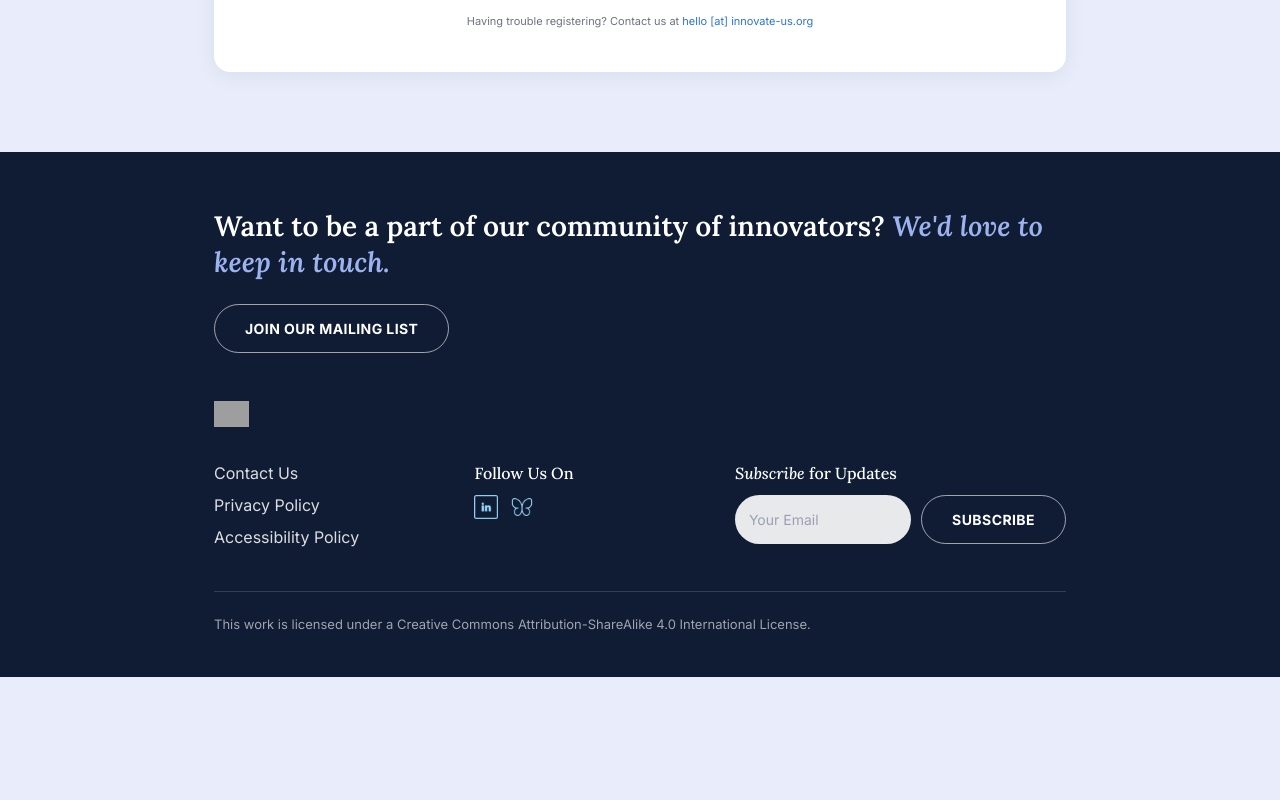
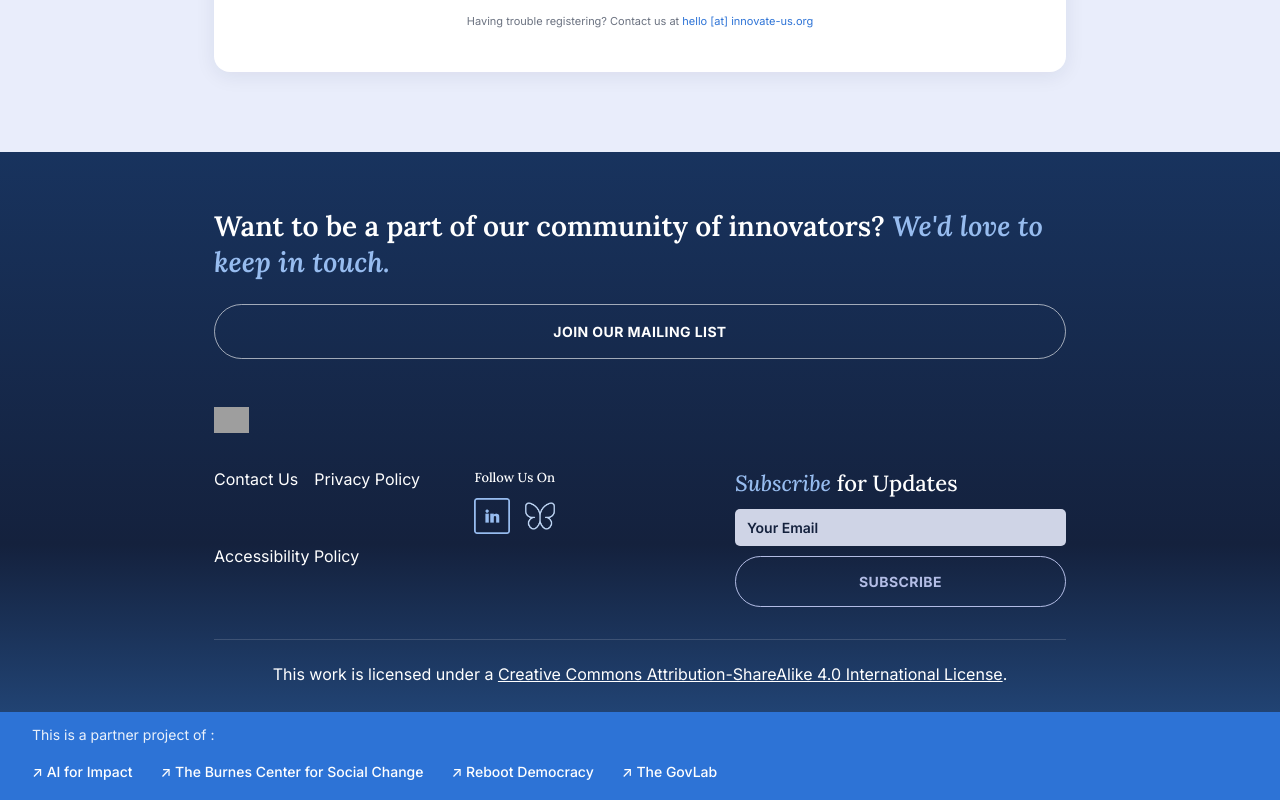
Before and after one commit to yashika-lodh/innovateUS, a React (Vite) app: page / in a window 1280 px wide. Shown: the part 1270-2070 px from the top of the page. Before the commit the page ends 1947 px from the top, so only its background shows below. Built offline with nearby package versions, Linux system fonts and the light colour scheme; grey boxes are pictures that could not be loaded.

Commit message:
Fix: made changes in footer to match the reference

```diff
--- a/src/app.tsx
+++ b/src/app.tsx
@@ -15,15 +15,47 @@ const NAV_LINKS = [
   { label: "About Us", expandable: true },
 ];
 
+function PartnerBar({
+  open,
+  onToggle,
+}: {
+  open: boolean;
+  onToggle: () => void;
+}) {
+  return (
+    <div className="partner-bar">
+      <button
+        className="partner-bar__toggle"
+        onClick={onToggle}
+        aria-expanded={open}
+        aria-controls="partner-links"
+      >
+        <span className="partner-label">This is a partner project of :</span>
+        <span className={`partner-bar__arrow ${open ? "partner-bar__arrow--open" : ""}`} aria-hidden="true">
+          ↓
+        </span>
+      </button>
+      <div id="partner-links" className={`partner-bar__links ${open ? "partner-bar__links--open" : ""}`}>
+        {PARTNER_LINKS.map((link) => (
+          <a key={link.label} href={link.href} target="_blank" rel="noopener noreferrer">
+            ↗ {link.label}
+          </a>
+        ))}
+      </div>
+    </div>
+  );
+}
+
 function App() {
   const [partnerBarOpen, setPartnerBarOpen] = useState(false);
   const [navOpen, setNavOpen] = useState(false);
   const [openNavSection, setOpenNavSection] = useState<string | null>(null);
+  const [footerPartnerBarOpen, setFooterPartnerBarOpen] = useState(false);
 
   return (
     <>
       {/* Top partner bar — collapsible, matches reference site's expand/collapse behavior */}
-      <div className="partner-bar">
+      {/* <div className="partner-bar">
         <button
           className="partner-bar__toggle"
           onClick={() => setPartnerBarOpen((open) => !open)}
@@ -42,7 +74,9 @@ function App() {
             </a>
           ))}
         </div>
-      </div>
+      </div> */}
+
+      <PartnerBar open={partnerBarOpen} onToggle={() => setPartnerBarOpen((o) => !o)} />
 
       {/* Nav */}
       <header className="site-header">
@@ -155,7 +189,7 @@ function App() {
           <p className="footer-cta">
             Want to be a part of our community of innovators? <em>We'd love to keep in touch.</em>
           </p>
-          <a href="#" className="pill-btn pill-btn--ghost">
+          <a href="#" className="pill-btn pill-btn--ghost footer-cta-btn">
             Join Our Mailing List
           </a>
 
@@ -172,7 +206,7 @@ function App() {
               <a href="#">Accessibility Policy</a>
             </div>
             <div>
-              <p className="footer-label">Follow Us On</p>
+              <p className="footer-label footer-label--follow">Follow Us On</p>
               <div className="social-icons">
                 <a href="#" aria-label="LinkedIn">
                   <img src="/icons/linkedin.png" alt="LinkedIn" />
@@ -183,7 +217,7 @@ function App() {
               </div>
             </div>
             <div>
-              <p className="footer-label">
+              <p className="footer-label footer-label--subscribe">
                 <em>Subscribe</em> for Updates
               </p>
               <div className="subscribe-row">
@@ -196,10 +230,17 @@ function App() {
           </div>
 
           <p className="license-line">
-            This work is licensed under a Creative Commons Attribution-ShareAlike 4.0 International License.
+            This work is licensed under a{" "}
+            <a href="https://creativecommons.org/licenses/by-sa/4.0/" target="_blank" rel="noopener noreferrer">
+              Creative Commons Attribution-ShareAlike 4.0 International License
+            </a>
+            .
           </p>
         </div>
       </footer>
+      <div className="footer-bottom-bar"/>
+      <PartnerBar open={footerPartnerBarOpen} onToggle={() => setFooterPartnerBarOpen((o) => !o)} />
+
     </>
   );
 }
--- a/src/index.css
+++ b/src/index.css
@@ -4,6 +4,7 @@
   --blue: #1D4A8A;
   --blue-hover: #2f49b3;
   --light-blue: #2D73D6;
+  --bright-blue: #97bcef;
   --gold: #e8ab2f;
   --bg-lavender: #e9edfb;
   --white: #ffffff;
@@ -46,7 +47,7 @@ a {
 
 /* ---------- Top partner bar (collapsible) ---------- */
 .partner-bar {
-  background: var(--blue);
+  background: var(--light-blue);
   color: var(--white);
   font-size: 14px;
 }
@@ -514,9 +515,10 @@ select[aria-invalid="true"] {
 
 /* ---------- Footer ---------- */
 .site-footer {
-  background: var(--navy-deep);
+  background: #18335e;
+  background: linear-gradient(180deg, rgba(24, 51, 94, 1) 0%, rgba(20, 33, 61, 1) 70%, rgba(33, 67, 115, 1) 100%);
   color: var(--white);
-  padding: 56px 0 32px;
+  padding: 56px 0 12px;
 }
 
 .footer-cta {
@@ -526,8 +528,15 @@ select[aria-invalid="true"] {
   margin: 0 0 24px;
 }
 .footer-cta em {
-  color: #9db3f0;
+  color: var(--bright-blue);
   font-style: italic;
+}
+
+.footer-cta-btn {
+  display: block;
+  width: 100%;
+  text-align: center;
+  padding: 18px;
 }
 
 .footer-grid {
@@ -554,14 +563,39 @@ select[aria-invalid="true"] {
 .footer-columns a:hover {
   color: var(--white);
 }
+.footer-columns > div:first-child {
+  display: flex;
+  gap: 16px;
+  flex-wrap: wrap;
+}
+.footer-columns > div:first-child a {
+  display: inline;
+  margin-bottom: 0;
+  color: var(--white);
+}
+.footer-columns > div:first-child a:hover {
+  color: rgba(255, 254, 254, 0.807);
+  text-decoration: underline;
+}
 
 .footer-label {
   font-family: var(--font-display);
   margin: 0 0 12px;
 }
+
+.footer-label--follow {
+  font-size: 13px;
+}
+
+.footer-label--subscribe {
+  font-size: 22px;
+}
+
 .footer-label em {
+  color: var(--bright-blue);
   font-style: italic;
 }
+
 
 .social-icons {
   display: flex;
@@ -577,28 +611,51 @@ select[aria-invalid="true"] {
   justify-content: center;
 }
 .social-icons img {
-  width: 24px;
-  height: 24px;
+  width: 36px;
+  height: 36px;
   object-fit: contain;
 }
 
 .subscribe-row {
   display: flex;
+  flex-direction: column;
   gap: 10px;
 }
+
 .subscribe-row input {
-  flex: 1;
-  padding: 12px 14px;
-  border-radius: 999px;
+  width: 100%;
+  padding: 10px 12px;
+  border-radius: 5px;
   border: none;
-  background: rgba(255, 255, 255, 0.9);
+  background: rgba(228, 232, 249, 0.9);
   font-size: 14px;
+}
+
+.subscribe-row input::placeholder {
+  color: var(--navy);
+  font-weight: 600;
+}
+
+.subscribe-row button {
+  width: 100%;
+  padding: 16px;
+  border-color: rgba(196, 205, 246, 0.9);
+  color: rgba(196, 205, 246, 0.9);
+  /* border-radius: 5px; */
 }
 
 .license-line {
   font-size: 13px;
-  color: rgba(255, 255, 255, 0.6);
+  color: var(--white);
+  font-weight: 400;
+  font-size: medium;
   margin-top: 24px;
+  text-align: center;
+}
+
+.license-line a {
+  color: var(--white);
+  text-decoration: underline;
 }
 
 /* ---------- Responsive ---------- */
@@ -612,6 +669,8 @@ select[aria-invalid="true"] {
   }
   .footer-columns {
     grid-template-columns: 1fr;
+    border-bottom: none;
+    bottom: 20px;
   }
   .site-header {
     gap: 16px;
```
Also changed, not shown: public/icons/bluesky.png, public/icons/linkedin.png.
